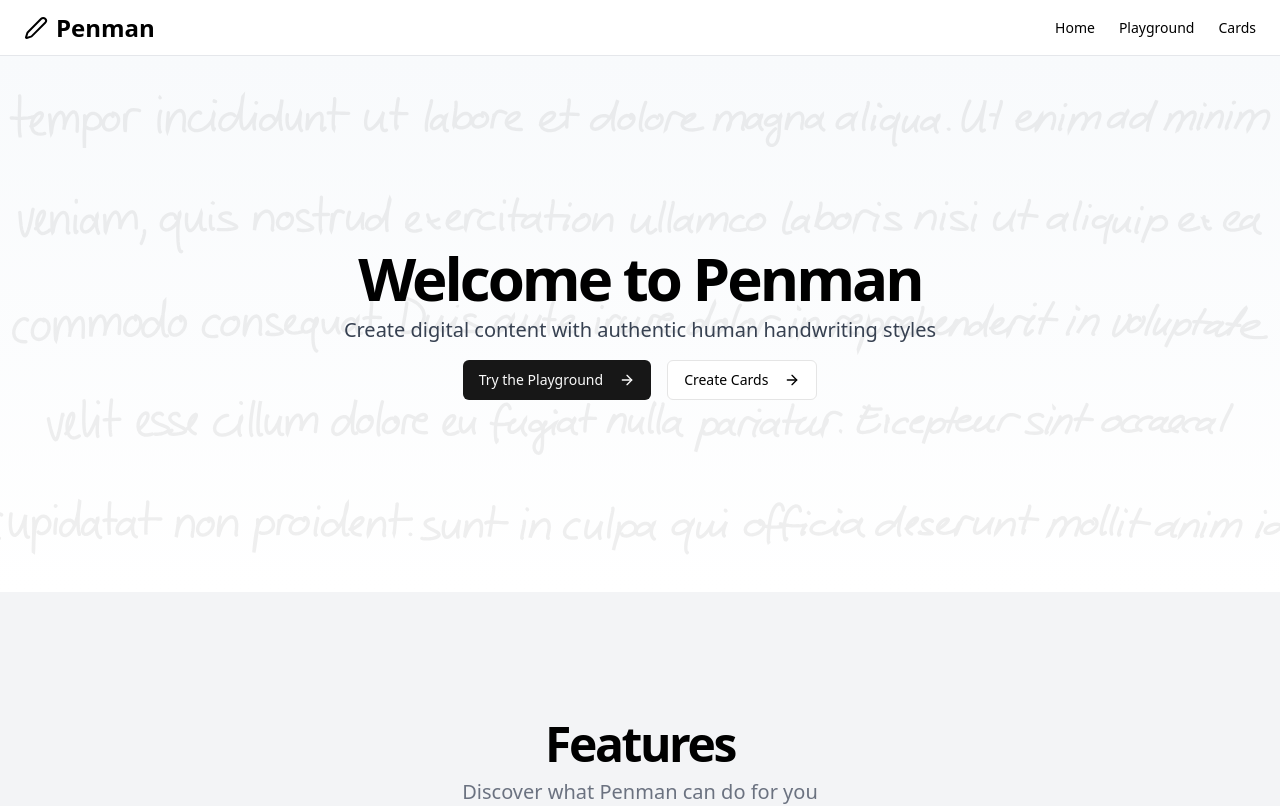
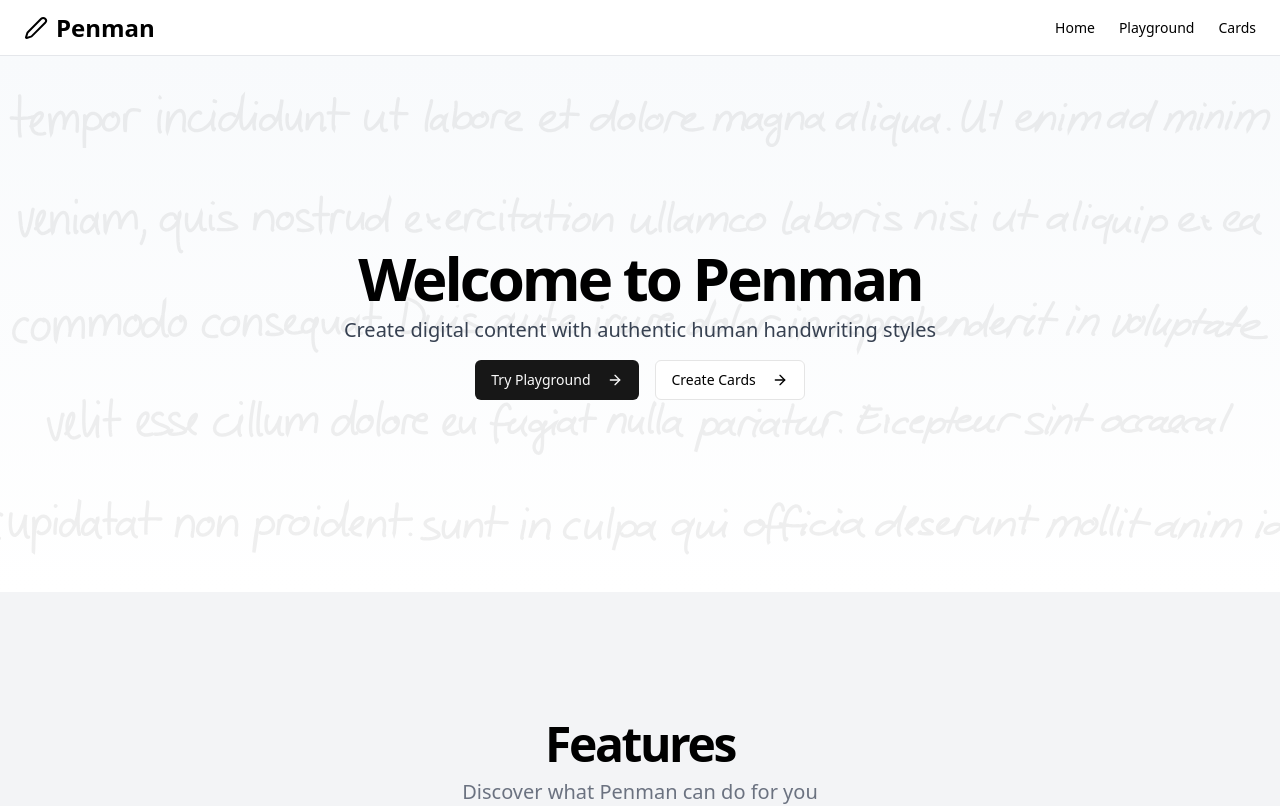
Before and after one commit to parthsolanke/Penman, a React (Vite) app in the folder frontend/: page / in a window 1280 px wide. Shown: the top 806 px of the page. Built offline with nearby package versions, Linux system fonts and the light colour scheme.

Commit message:
chore: refactor home page

```diff
--- a/frontend/src/pages/Home.tsx
+++ b/frontend/src/pages/Home.tsx
@@ -26,7 +26,7 @@ export default function Home() {
               <div className="space-x-4">
                 <Link to="/playground">
                   <Button>
-                    Try the Playground
+                    Try Playground
                     <ArrowRight className="ml-2 h-4 w-4" />
                   </Button>
                 </Link>
@@ -54,7 +54,7 @@ export default function Home() {
                 </div>
               </div>
               <div className="mx-auto grid max-w-5xl items-center gap-6 lg:grid-cols-2 lg:gap-12">
-                <Card>
+                <Card className="hover:shadow-lg transition-shadow duration-300">
                   <CardHeader>
                     <Wand2 className="h-10 w-10 mb-2" />
                     <CardTitle>Diverse Handwriting Styles</CardTitle>
@@ -66,7 +66,7 @@ export default function Home() {
                     Select from our curated collection of natural handwriting styles, each mimicking real human penmanship.
                   </CardContent>
                 </Card>
-                <Card>
+                <Card className="hover:shadow-lg transition-shadow duration-300">
                   <CardHeader>
                     <Edit className="h-10 w-10 mb-2" />
                     <CardTitle>Custom Card Creation</CardTitle>
```
